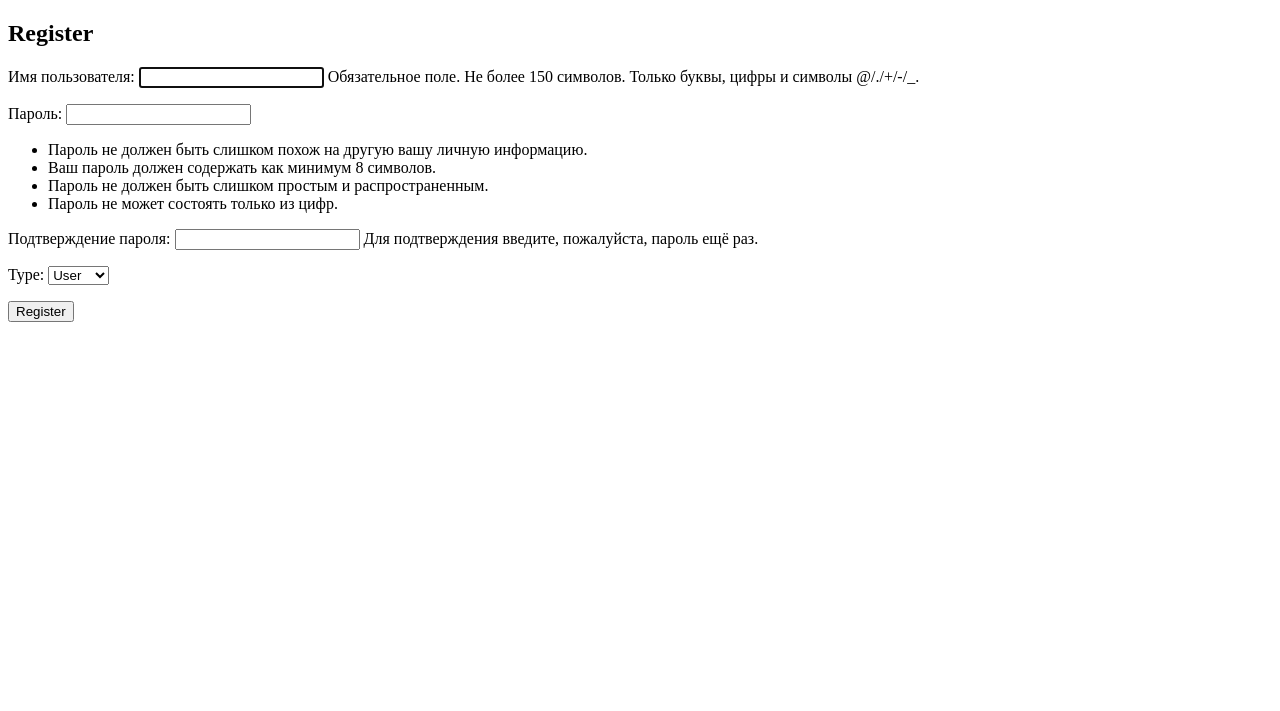
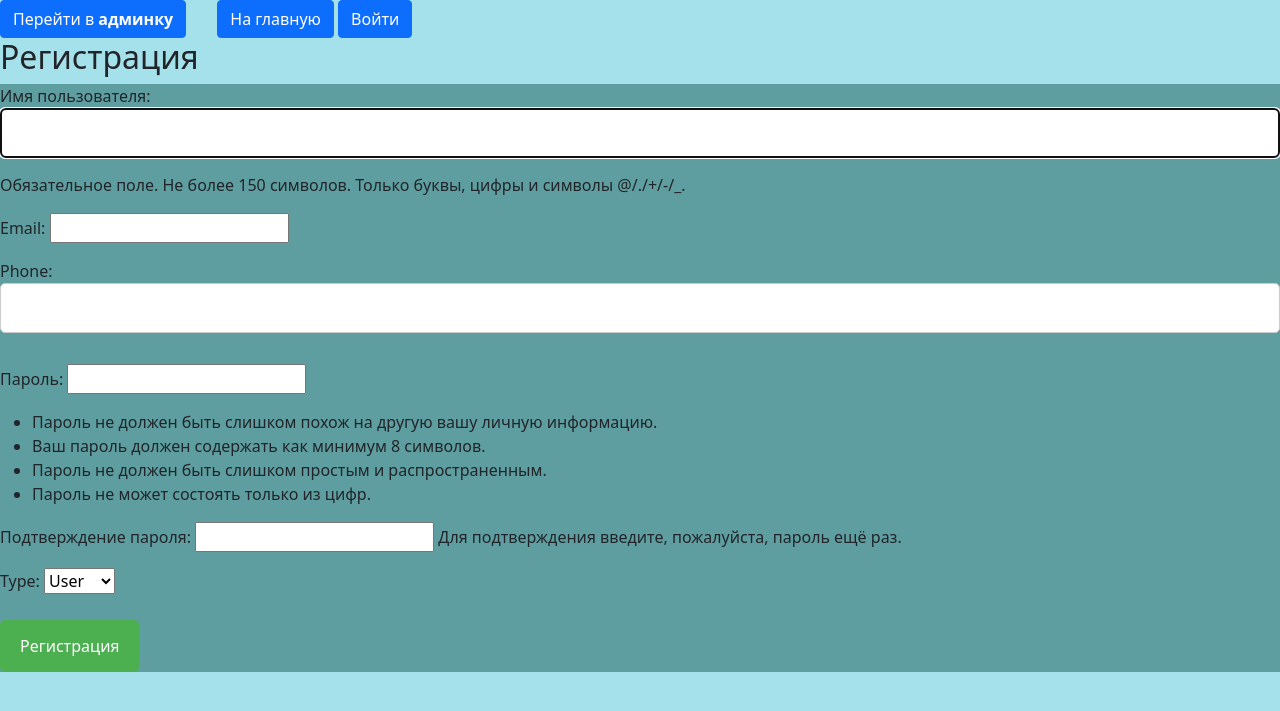
Before and after one commit to Karielka/Fitnes_app, a Django app: page /fitnes/register/ in a window 1280 px wide. Shown: the top 711 px of the page. Run offline with Django 5.2, Linux system fonts and the light colour scheme; tables that the repository leaves empty hold one stand-in row (values such as "Sample post").

Commit message:
Create all simple paths between miniapps and login_forms

```diff
--- a/Fitnes/Colories/models.py
+++ b/Fitnes/Colories/models.py
@@ -9,6 +9,9 @@ class Product(models.Model):
     fats_per_unit = models.FloatField()      # жиры на единицу измерения
     carbohydrates_per_unit = models.FloatField()  # углеводы на единицу измерения
 
+    def __str__(self):
+        return self.name
+
 class MealRecord(models.Model):
     category_choices = [('Breakfast','Завтрак'),('Dinner','Обед'),('Supper','Ужин'),('Snack','Перекус')]
     user = models.ForeignKey(User, on_delete=models.CASCADE, related_name='meal_records')
@@ -16,6 +19,9 @@ class MealRecord(models.Model):
     measure = models.FloatField() # сколько граммов/литров было употреблено
     meal_time = models.DateTimeField(auto_now_add=True)
     category = models.CharField(max_length=20, choices=category_choices, default='Новая')
+
+    def __str__(self):
+        return f"{self.maesure} {self.product} в {self.meal_time}"
 
 #экземпляр класса должен создаваться каждый день для каждого пользователя
 #или же создаваться после циклом, для более детальной обработки калорий за день
--- a/Fitnes/Main/forms.py
+++ b/Fitnes/Main/forms.py
@@ -6,8 +6,8 @@ from django.contrib.auth.forms import AuthenticationForm
 from .models import Profile
 
 class RegistrationForm(UserCreationForm):
-    #email = forms.EmailField(required=True)
-    #phone = forms.CharField(max_length=15)
+    email = forms.EmailField(required=True)
+    phone = forms.CharField(max_length=15)
     USER_TYPE_CHOICES = [
         ('user', 'User'),
         ('expert', 'Expert'),
@@ -16,11 +16,11 @@ class RegistrationForm(UserCreationForm):
 
     class Meta:
         model = User
-        fields = ['username', 'password1', 'password2', 'type'] #'email', 'phone',
+        fields = ['username','email', 'phone', 'password1', 'password2', 'type']
 
     def save(self, commit=True):
         user = super().save(commit=False)
-        #user.email = self.cleaned_data['email']
+        user.email = self.cleaned_data['email']
         if commit:
             user.save()
 
--- /dev/null
+++ b/Fitnes/Main/static/main/css/forms.css
@@ -0,0 +1,42 @@
+/* Стили для контейнера формы */
+body {
+    background-color: rgba(164, 225, 234, 0.994);
+}
+
+.container {
+    max-width: 500px;
+    margin: 0 auto;
+    padding: 20px;
+    border: 1px solid #ccc;
+    border-radius: 10px;
+    background-color: #f9f9f9;
+}
+form {
+    background-color: cadetblue;
+}
+form input[type="text"],
+form textarea {
+    width: 100%;
+    padding: 12px;
+    margin-bottom: 15px;
+    border: 1px solid #ccc;
+    border-radius: 5px;
+    box-sizing: border-box;
+    font-size: 16px;
+}
+
+form button[type="submit"] {
+    background-color: #4CAF50;
+    color: white;
+    padding: 14px 20px;
+    margin-top: 10px;
+    border: none;
+    border-radius: 5px;
+    cursor: pointer;
+    font-size: 16px;
+    transition: background-color 0.3s ease;
+}
+
+form button[type="submit"]:hover {
+    background-color: #45a049;
+}
--- a/Fitnes/Main/templates/main/base.html
+++ b/Fitnes/Main/templates/main/base.html
@@ -13,28 +13,30 @@
       <div class="col-2">
         <a class="btn btn-primary" href="/admin/">Перейти в <strong>админку</strong></a>
       </div>
+      <div class="col-4">
+        {% if page != "main" %}
+          <a class="btn btn-primary" href="{% url 'index' %}">На главную</a>
+        {% endif %}
+        {% if user.is_authenticated %}
+          {% if page != "profile" %}
+            <a class="btn btn-primary" href="{% url 'profile' %}">Профиль</a>
+          {% endif %}
+          <a class="btn btn-primary" href="{% url 'logout' %}">Выйти</a>
+        {% else %}
+          {% if page != "login" %}
+            <a class="btn btn-primary" href="{% url 'login' %}">Войти</a>
+          {% endif %}
+          {% if page != "register" %}
+            <a class="btn btn-primary" href="{% url 'register' %}">Регистрация</a>
+          {% endif %}
+        {% endif %}
+      </div>
     </div>
-
-
-
-    <nav>
-      {% if user.is_authenticated %}
-        <a href="{% url 'profile' %}">Profile</a>
-        <a href="{% url 'logout' %}">Logout</a>
-      {% else %}
-        <a href="{% url 'login' %}">Login</a>
-        <a href="{% url 'register' %}">Register</a>
-      {% endif %}
-    </nav>
   </header>
 
   <body>
-    <h1>Бауманцы собираются делать проект по ЦК</h1>
-
     {% block content %}
-
     {% endblock content %}
-
     <script src="https://cdn.jsdelivr.net/npm/bootstrap@5.0.2/dist/js/bootstrap.bundle.min.js" integrity="sha384-MrcW6ZMFYlzcLA8Nl+NtUVF0sA7MsXsP1UyJoMp4YLEuNSfAP+JcXn/tWtIaxVXM" crossorigin="anonymous">
     </script>
   </body>
--- a/Fitnes/Main/templates/main/register.html
+++ b/Fitnes/Main/templates/main/register.html
@@ -1,15 +1,15 @@
-<!-- templates/register.html -->
-<!DOCTYPE html>
-<html>
-<head>
-    <title>Register</title>
-</head>
+{% extends "main/base.html" %}
+{% load static %}
+
+{% block content %}
+
+<link rel="stylesheet" href="{% static 'Main/css/forms.css' %}" type="text/css" media="all">
 <body>
-    <h2>Register</h2>
+    <h2>Регистрация</h2>
     <form method="post">
         {% csrf_token %}
         {{ form.as_p }}
-        <button type="submit">Register</button>
+        <button type="submit">Регистрация</button>
     </form>
 </body>
-</html>
+{% endblock content %}
--- a/Fitnes/Main/views.py
+++ b/Fitnes/Main/views.py
@@ -32,17 +32,21 @@ def register(request):
                 return redirect('profile')
     else:
         form = RegistrationForm()
-    return render(request, 'main/register.html', {'form': form})
+    context = {
+        'form': form,
+        'page': 'register'
+    }
+    return render(request, 'main/register.html', context)
 
 @login_required
 def profile(request):
-    # Проверка на существование профиля
     try:
         profile = request.user.profile
     except Profile.DoesNotExist:
         profile = Profile.objects.create(user=request.user)
     context = {
         'profile': profile,
+        'page': 'profile'
     }
     return render(request, 'main/profile.html', context)
 
@@ -58,7 +62,11 @@ def login_view(request):
                 return redirect('profile')
     else:
         form = LoginForm()
-    return render(request, 'main/login.html', {'form': form})
+    context = {
+        'form': form,
+        'page': 'login',
+    }
+    return render(request, 'main/login.html', context)
 
 def logout_view(request):
     logout(request)
```
Also changed, not shown: Fitnes/Activity/templates/activity/index.html (+30 -0 lines), Fitnes/Colories/templates/colories/index.html (+30 -0 lines), Fitnes/Expertise/templates/expertise/index.html (+30 -0 lines), Fitnes/Main/templates/main/index.html (+45 -9 lines), Fitnes/Main/templates/main/login.html (+9 -9 lines), Fitnes/Main/templates/main/profile.html (+10 -10 lines), Fitnes/Progress/templates/progress/index.html (+30 -0 lines), Fitnes/db.sqlite3.
